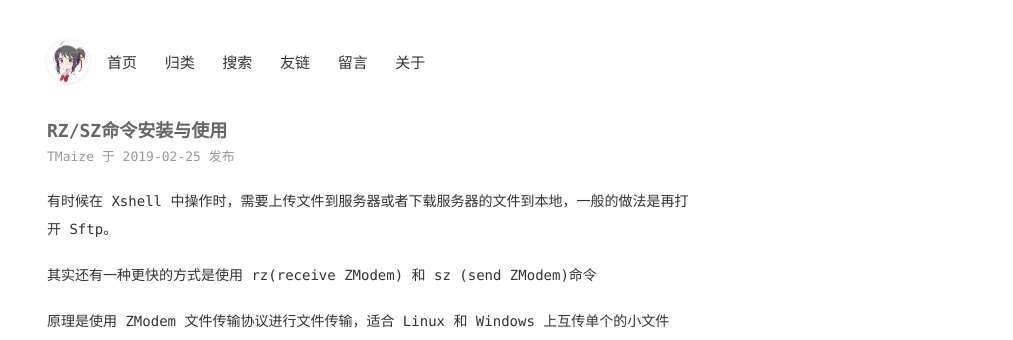
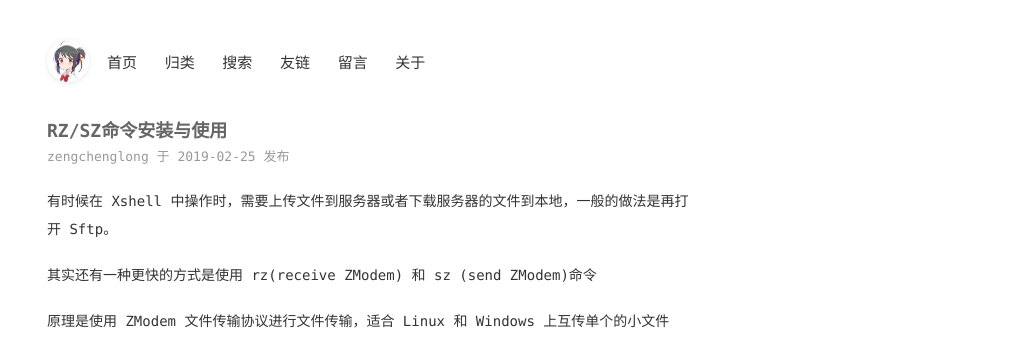
Before and after one commit to zengchenglong/zengchenglong.github.io, a Jekyll site: the page built from _posts/2019-02-25-rz和sz命令安装与使用.md, in a window 1280 px wide. Shown: the top 340 px of the page, without its empty margins (267-1280 px from the left). Built offline with Jekyll 4.4.1, drawn with Linux system fonts in a browser that asks for light colours; comment, search, counter and statistics services are not loaded.

Commit message:
Update _config.yml

```diff
--- a/_config.yml
+++ b/_config.yml
@@ -1,10 +1,10 @@
 encoding: utf-8
 
 # SEO相关信息
-title: TMaize Blog
-description: TMaize的个人博客
+title: clzeng Blog
+description: clzeng的个人博客
 keywords: TMaize,Blog,Java,Html,JavaScript
-author: TMaize
+author: zengchenglong
 footerText: 'Copyright © 2016 皖ICP备16016174号'
 
 # 这些不要动
```
